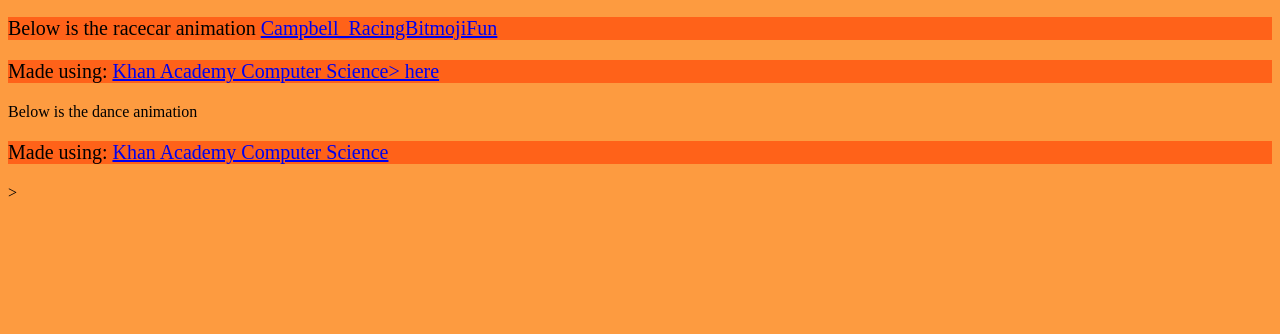
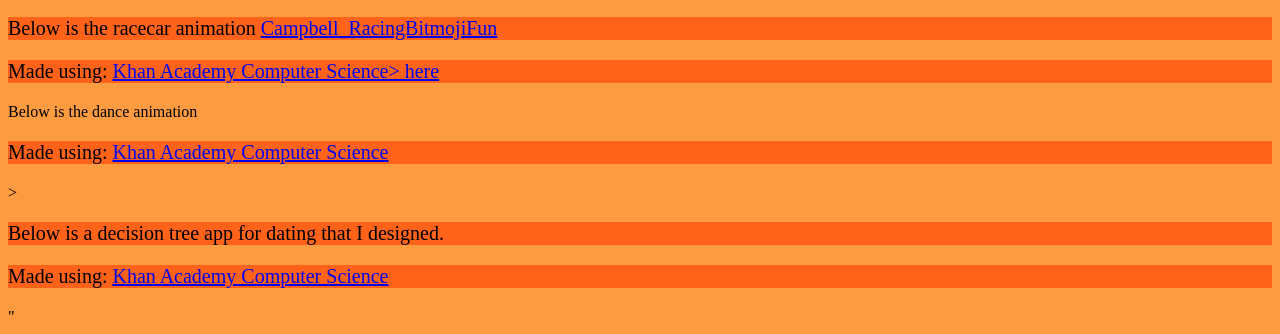
Before and after one commit to brentyras/brentyras.github.io, a plain HTML site: page javascripts.html in a window 1280 px wide. Shown: the part 567-901 px from the top of the page. Before the commit the page ends 800 px from the top, so only its background shows below. Drawn offline with Linux system fonts and the light colour scheme; a script that the page names is missing.

Commit message:
Add files via upload

```diff
--- a/javascripts.html
+++ b/javascripts.html
@@ -14,8 +14,10 @@
         <div width="1280px">
         <p>Welcome to my javascripts page. Here I store different javascript programs Ive coded in class.</p>
         <p>Below is the racecar animation <a href=h2><a href="https://www.khanacademy.org/computer-programming/campbell_racingbitmojifun/5982882173730816">Campbell_RacingBitmojiFun</a></h2><script src="https://www.khanacademy.org/computer-programming/campbell_racingbitmojifun/5982882173730816/embed.js?editor=yes&buttons=yes&author=yes&embed=yes"></script><p>Made using: <a href="http://www.khanacademy.org/computer-programming">Khan Academy Computer Science> here</a></p>
-        Below is the dance animation<a href=h2><a href="<h2><a href="https://www.khanacademy.org/computer-programming/campbell_dancingbitmoj/5074931137298432"></a></h2><script src="https://www.khanacademy.org/computer-programming/campbell_dancingbitmoj/5074931137298432/embed.js?editor=no&buttons=no&author=no&embed=yes"></script><p>Made using: <a href="http://www.khanacademy.org/computer-programming">Khan Academy Computer Science</a></p>></a></p>
-        </div>
+        Below is the dance animation<a href=h2><a href="https://www.khanacademy.org/computer-programming/campbell_dancingbitmoj/5074931137298432"></a></h2><script src="https://www.khanacademy.org/computer-programming/campbell_dancingbitmoj/5074931137298432/embed.js?editor=no&buttons=no&author=no&embed=yes"></script><p>Made using: <a href="http://www.khanacademy.org/computer-programming">Khan Academy Computer Science</a></p>></a></p>
+        </div><p>
+          Below is a decision tree app for dating that I designed.<p>
+        <h2></a></h2><script src="https://www.khanacademy.org/computer-programming/assignment-5-part-1/5087547458502656/embed.js?editor=yes&buttons=yes&author=yes&embed=yes"></script><p>Made using: <a href="http://www.khanacademy.org/computer-programming">Khan Academy Computer Science</a></p>"</h2>
     </body>
 
 </html>
```
